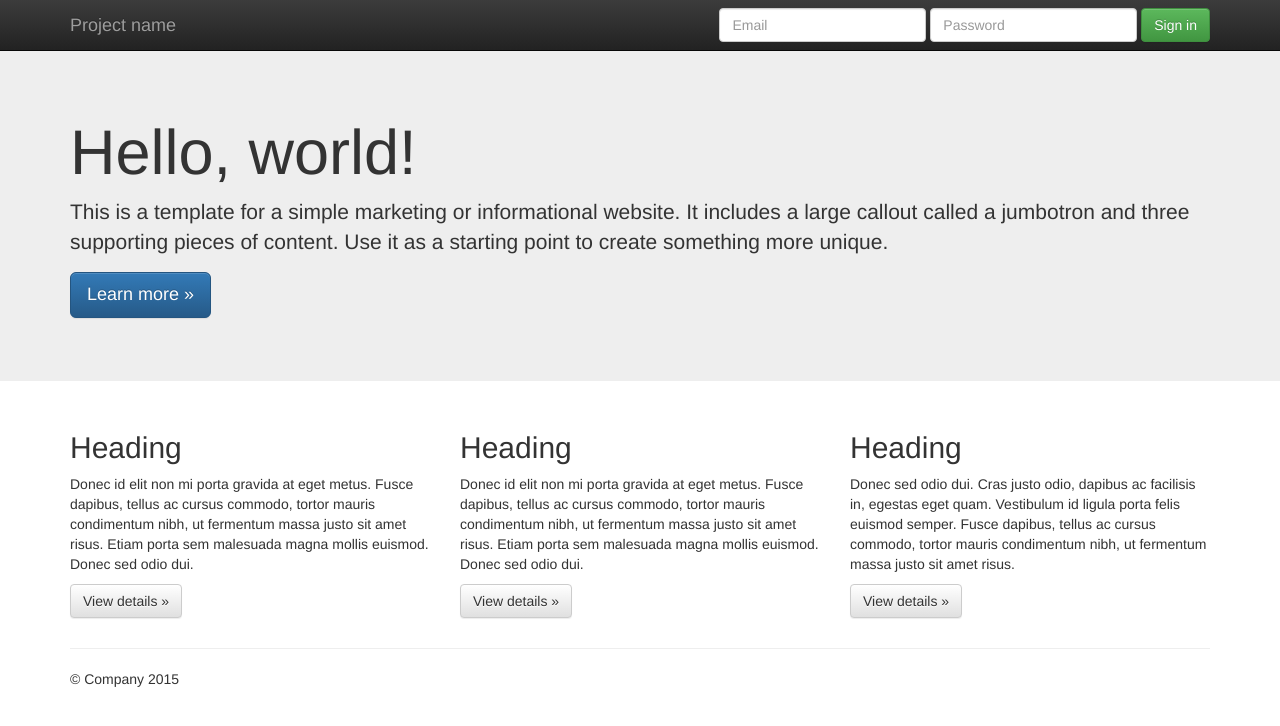
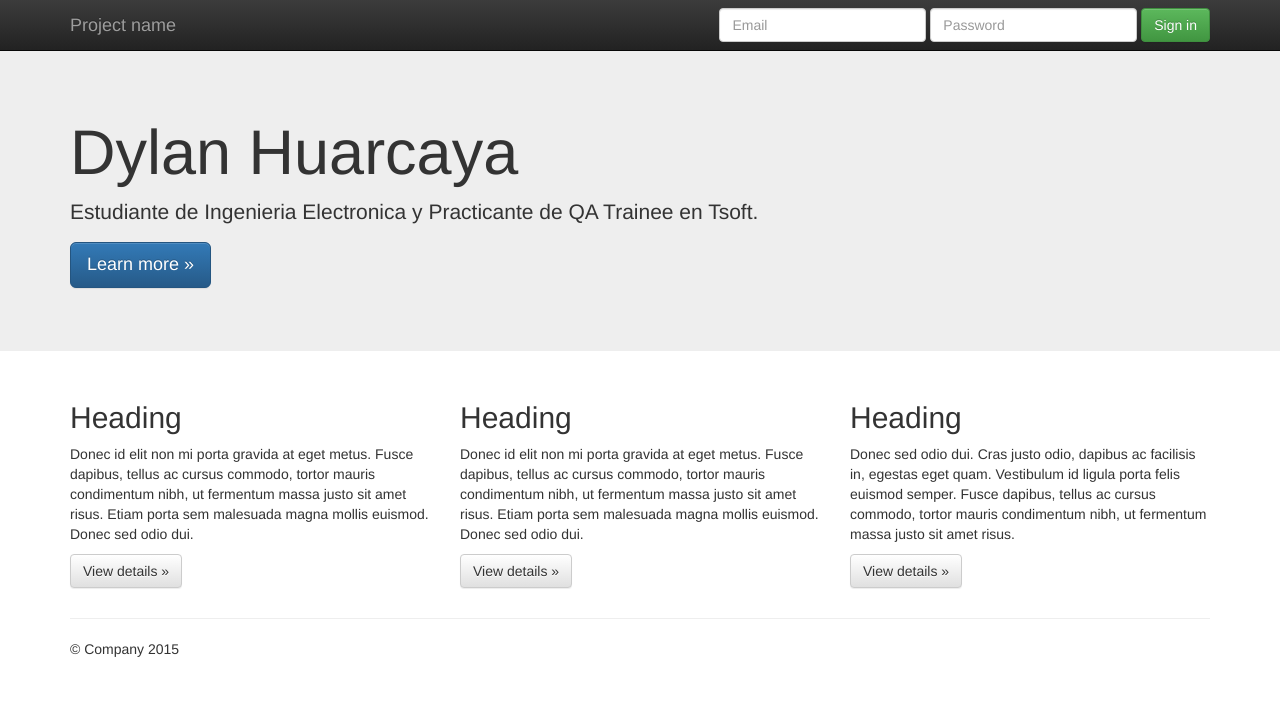
Before and after one commit to Dylan980654199/Trabajo2_Dylan_Huarcaya, a plain HTML site: page index.html in a window 1280 px wide. Drawn offline with nearby package versions, Linux system fonts and the light colour scheme.

Commit message:
Se actualiza index.html

```diff
--- a/index.html
+++ b/index.html
@@ -55,8 +55,8 @@
     <!-- Main jumbotron for a primary marketing message or call to action -->
     <div class="jumbotron">
       <div class="container">
-        <h1>Hello, world!</h1>
-        <p>This is a template for a simple marketing or informational website. It includes a large callout called a jumbotron and three supporting pieces of content. Use it as a starting point to create something more unique.</p>
+        <h1>Dylan Huarcaya</h1>
+        <p>Estudiante de Ingenieria Electronica y Practicante de QA Trainee en Tsoft.</p>
         <p><a class="btn btn-primary btn-lg" href="#" role="button">Learn more &raquo;</a></p>
       </div>
     </div>
```
